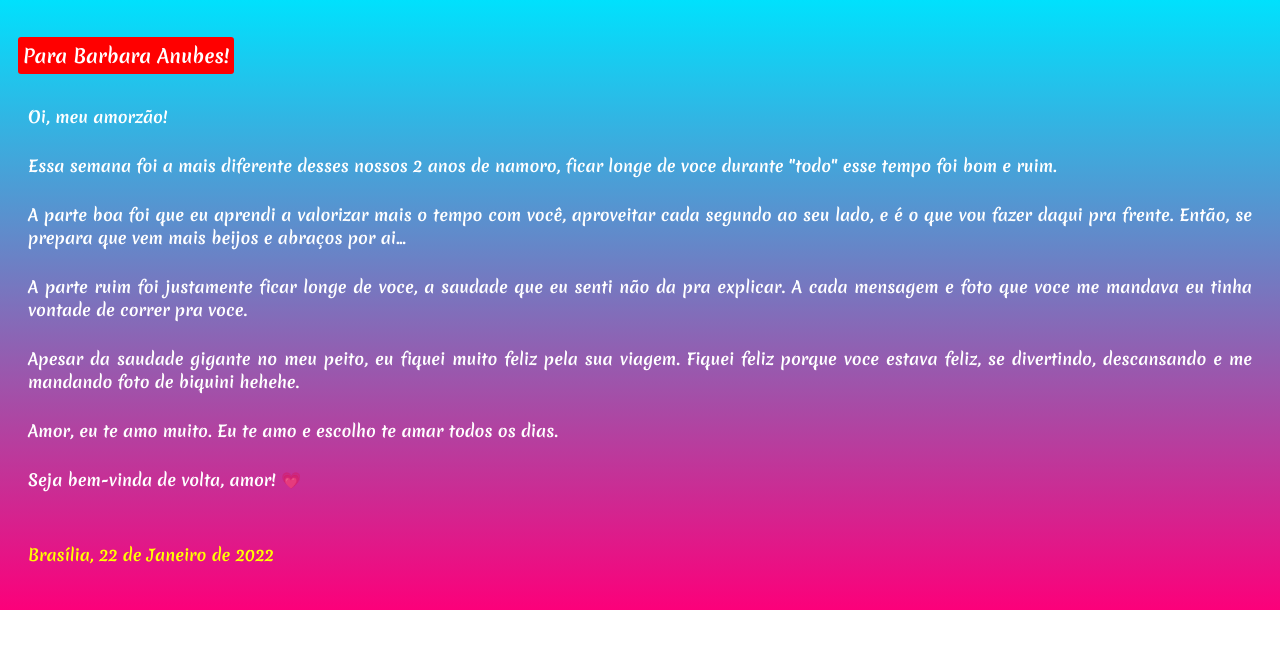
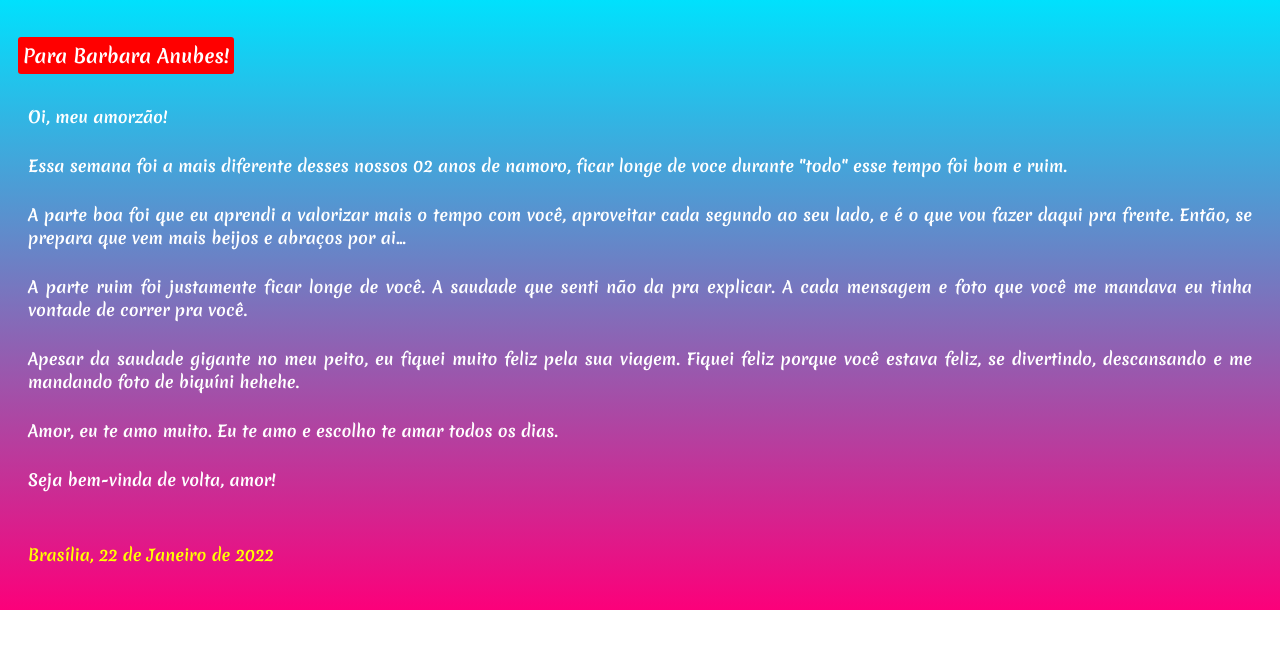
Before and after one commit to IgorByspo/Carta_Barbara, a plain HTML site: page index.html in a window 1280 px wide. Drawn offline with Linux system fonts and the light colour scheme.

Commit message:
Correção Ortogrpafica
Segundo Commit

```diff
--- a/index.html
+++ b/index.html
@@ -23,17 +23,17 @@
 
         <p>Oi, meu amorzão!</p>
 
-        <p>Essa semana foi a mais diferente desses nossos 2 anos de namoro, ficar longe de voce durante "todo" esse tempo foi bom e ruim.</p>
+        <p>Essa semana foi a mais diferente desses nossos 02 anos de namoro, ficar longe de voce durante "todo" esse tempo foi bom e ruim.</p>
 
         <p>A parte boa foi que eu aprendi a valorizar mais o tempo com você, aproveitar cada segundo ao seu lado, e é o que vou fazer daqui pra frente. Então, se prepara que vem mais beijos e abraços por ai...</p>
 
-        <p>A parte ruim foi justamente ficar longe de voce, a saudade que eu senti não da pra explicar. A cada mensagem e foto que voce me mandava eu tinha vontade de correr pra voce.</p>
+        <p>A parte ruim foi justamente ficar longe de você. A saudade que senti não da pra explicar. A cada mensagem e foto que você me mandava eu tinha vontade de correr pra você.</p>
 
-        <p>Apesar da saudade gigante no meu peito, eu fiquei muito feliz pela sua viagem. Fiquei feliz porque voce estava feliz, se divertindo, descansando e me mandando foto de biquini hehehe.</p>
+        <p>Apesar da saudade gigante no meu peito, eu fiquei muito feliz pela sua viagem. Fiquei feliz porque você estava feliz, se divertindo, descansando e me mandando foto de biquíni hehehe.</p>
 
         <p>Amor, eu te amo muito. Eu te amo e escolho te amar todos os dias.</p>
 
-        <p>Seja bem-vinda de volta, amor! &#128151</p>
+        <p>Seja bem-vinda de volta, amor!</p>
 
     </main>
 
--- a/style.css
+++ b/style.css
@@ -8,11 +8,11 @@
 }
 
 html{
-    /* background-image: linear-gradient(to bottom right, #FF0A6C, #2D27FF); */
+    /* background-image: linear-gradient(to bottom, #FF0A6C, #2D27FF); */
     background-image: linear-gradient(to bottom, #00E1FD, #FC007A);
-    /* background-image: linear-gradient(to bottom right, #FF2CDF, #0014FF); */
+    /* background-image: linear-gradient(to bottom, #FF2CDF, #0014FF); */
+    background-size: cover;
     background-repeat: no-repeat;
-    background-size: cover;
 
 }
 
```
